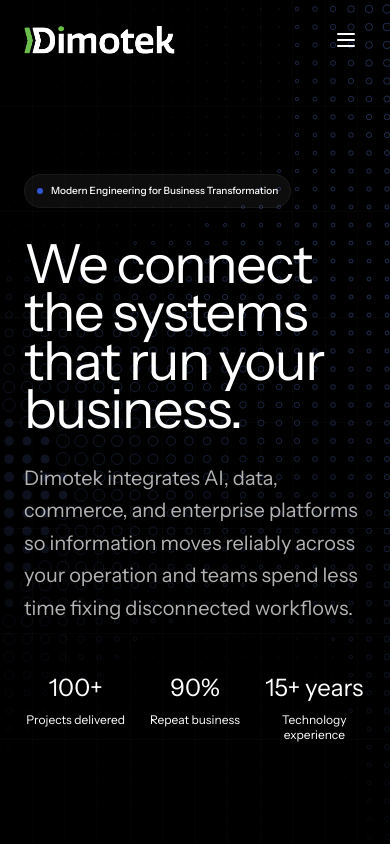
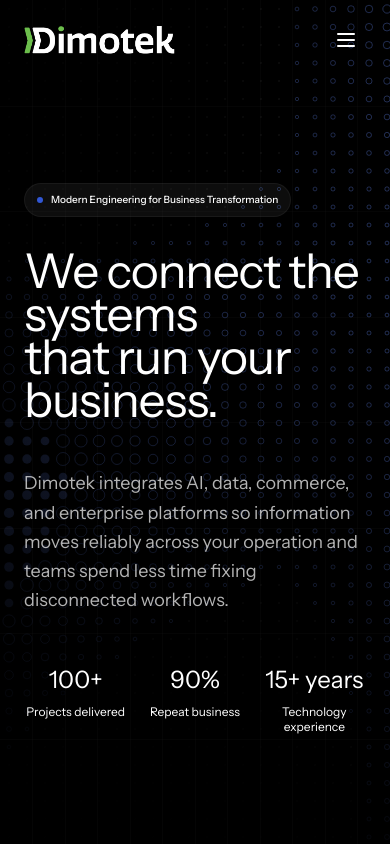
Before and after one commit to remball79/compute-the-platform-to-build, a Next.js app: page / in a window 390 px wide. Shown: the top 844 px of the page. Built offline with nearby package versions, Linux system fonts and the light colour scheme.

Commit message:
Tune hero typography and spacing on mobile
Headline 48px and 48px gap below it (matching the Optimus reference),
subcopy 18px so it takes 5 lines instead of 6. Desktop unchanged.

Co-Authored-By: Claude Sonnet 5 <noreply@anthropic.com>

```diff
--- a/components/landing/hero-section.tsx
+++ b/components/landing/hero-section.tsx
@@ -62,9 +62,9 @@ export function HeroSection() {
         </div>
 
         {/* Main headline */}
-        <div className="mb-7 sm:mb-12">
+        <div className="mb-12">
           <h1
-            className={`text-left text-[3.375rem] sm:text-[clamp(2rem,6vw,7rem)] font-display leading-[0.9] tracking-tight text-white transition-all duration-1000 ${
+            className={`text-left text-[3rem] sm:text-[clamp(2rem,6vw,7rem)] font-display leading-[0.9] tracking-tight text-white transition-all duration-1000 ${
               isVisible ? "opacity-100 translate-y-0" : "opacity-0 translate-y-8"
           }`}
           >
@@ -79,7 +79,7 @@ export function HeroSection() {
             isVisible ? "opacity-100 translate-y-0" : "opacity-0 translate-y-8"
           }`}
         >
-          <p className="text-xl sm:text-base lg:text-lg font-normal text-white/70 max-w-[46ch] leading-relaxed">
+          <p className="text-lg sm:text-base lg:text-lg font-normal text-white/70 max-w-[46ch] leading-relaxed">
             Dimotek integrates AI, data, commerce, and enterprise platforms so information moves reliably across your operation and teams spend less time fixing disconnected workflows.
           </p>
         </div>
```
